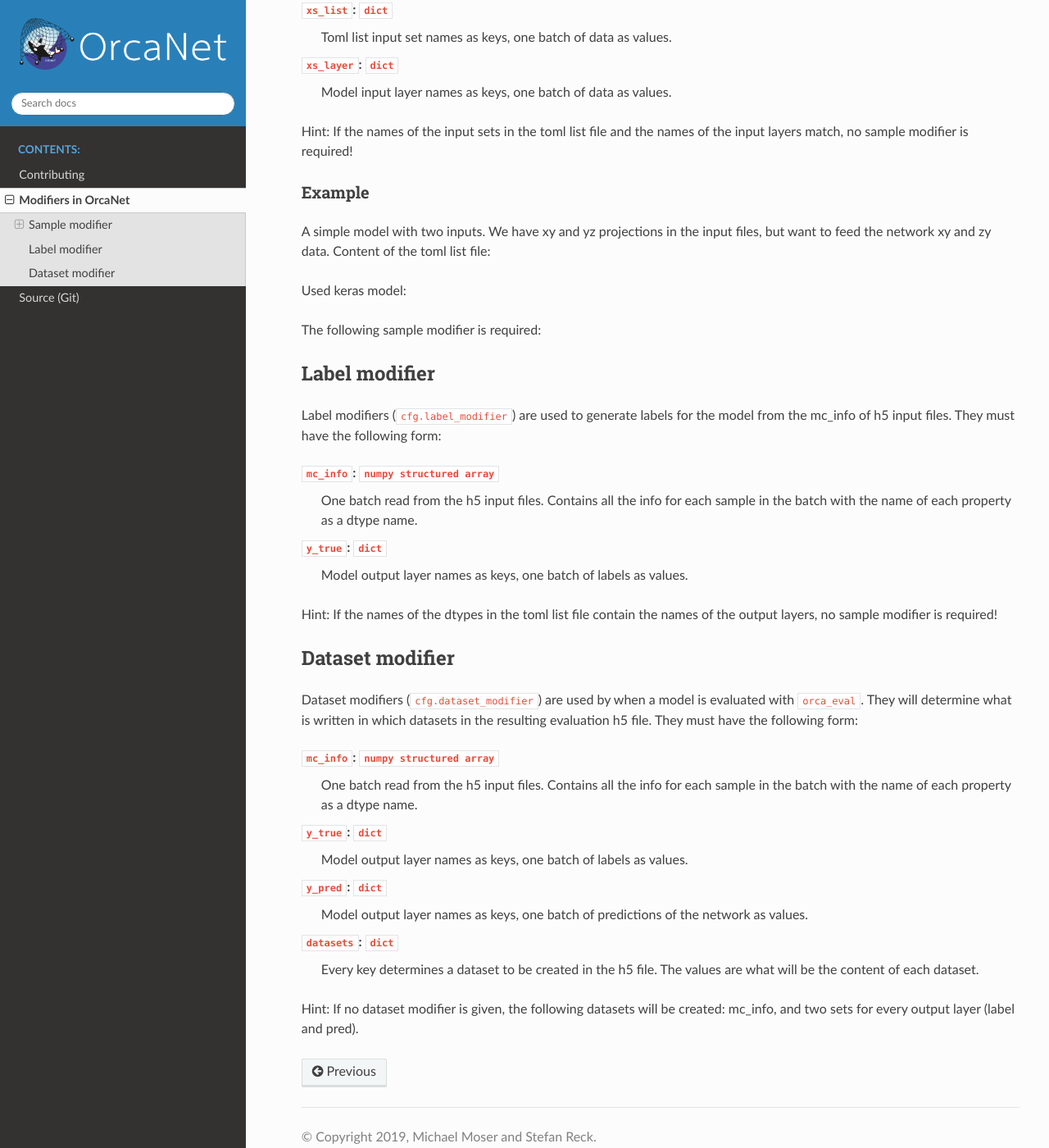
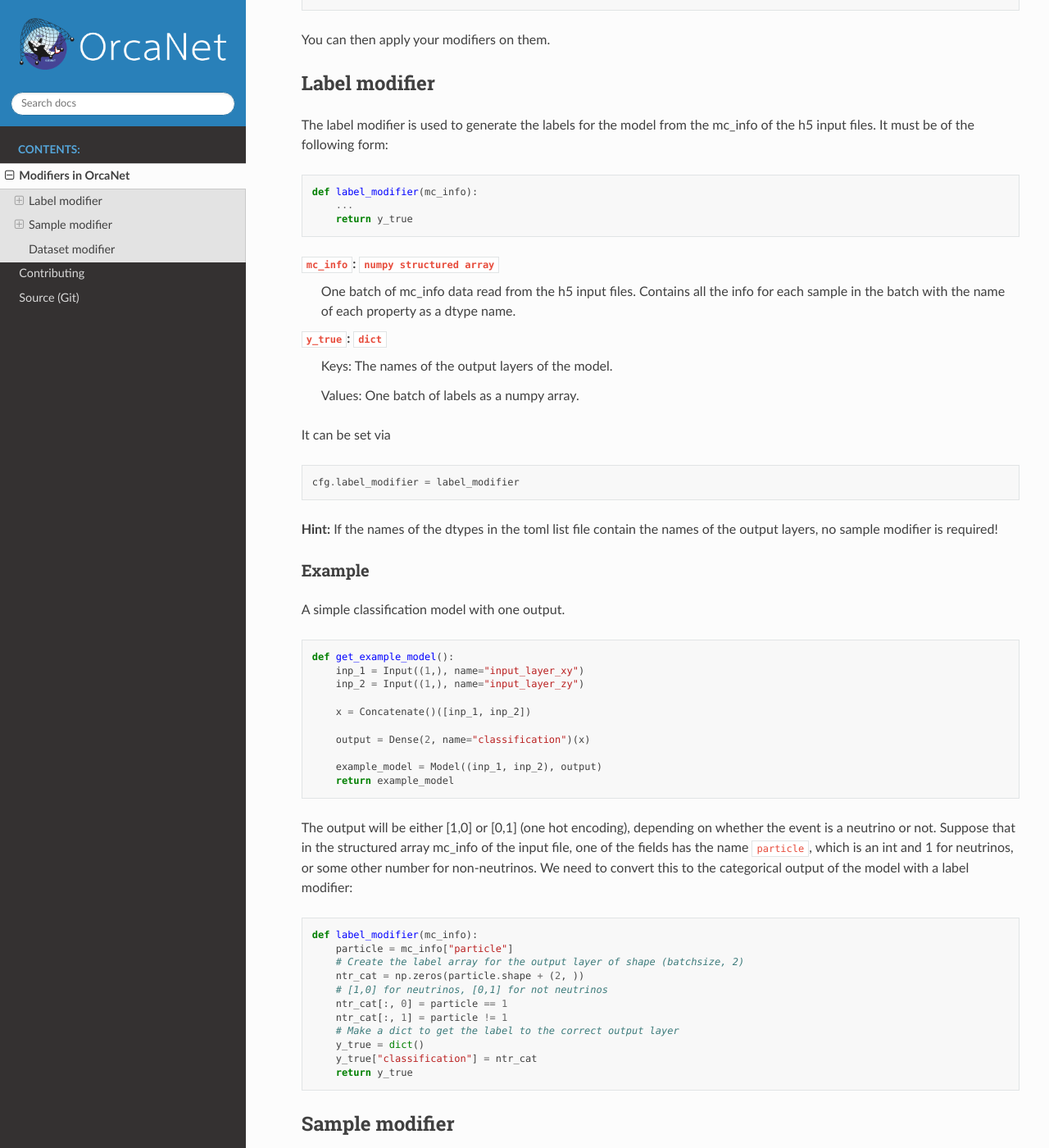
Before and after one commit to KM3NeT/OrcaNet, a Sphinx documentation site: the page built from docs/modifiers.rst, in a window 1280 px wide and 1400 px high, scrolled down 526 px. Shown: the whole window at 82% size. Built offline with Sphinx 7.4.7 and the Read the Docs theme 2.0.0, drawn with Linux system fonts in a browser that asks for light colours; the version number could not be read and is left out; some of the changed text lies outside the part shown.

Commit message:
- Added console entry points - Improved documentation

```diff
--- a/docs/index.rst
+++ b/docs/index.rst
@@ -27,8 +27,8 @@
    :maxdepth: 2
    :caption: Contents:
 
+   modifiers
    CONTRIBUTING
-   modifiers
    Source (Git) <https://git.km3net.de/ml/OrcaNet.git>
 
 
--- a/docs/modifiers.rst
+++ b/docs/modifiers.rst
@@ -1,17 +1,91 @@
 Modifiers in OrcaNet
 ====================
 .. contents:: :local:
+
 Modifiers are used to preprocess data from the input files, before handing them to the network.
-They are functions, and can be applied to both the samples, as well as the labels.
-They required the input and output layers of the network, as well as ever input set in the toml list file to be named.
+They are functions which are applied to both the samples, as well as the labels.
+They require the input and output layers of the network, as well as ever input set in the toml list file to be named.
 This makes it easy to assure that the right data is fed into the right layer of the network, especially if you have multiple inputs or outputs.
+
+Hint: If you have developed a new modifier, it might be smart to test if it actually does what it should with your data.
+If you have loaded your toml list file of input data in the Configuration object, you can get a batch of mc_info data like this:
+
+.. code-block:: python
+
+    xs, mc_info = cfg.get_batch()
+
+You can then apply your modifiers on them.
+
+Label modifier
+--------------
+The label modifier is used to generate the labels for the model from the mc_info of the h5 input files.
+It must be of the following form:
+
+.. code-block:: python
+
+    def label_modifier(mc_info):
+        ...
+        return y_true
+
+``mc_info``: ``numpy structured array``
+    One batch of mc_info data read from the h5 input files.
+    Contains all the info for each sample in the batch with the name of each property as a dtype name.
+``y_true``: ``dict``
+    Keys: The names of the output layers of the model.
+
+    Values: One batch of labels as a numpy array.
+
+It can be set via
+
+.. code-block:: python
+
+    cfg.label_modifier = label_modifier
+
+**Hint:** If the names of the dtypes in the toml list file contain the names of the output layers, no sample modifier is required!
+
+Example
+^^^^^^^
+
+A simple classification model with one output.
+
+.. code-block:: python
+
+    def get_example_model():
+        inp_1 = Input((1,), name="input_layer_xy")
+        inp_2 = Input((1,), name="input_layer_zy")
+
+        x = Concatenate()([inp_1, inp_2])
+
+        output = Dense(2, name="classification")(x)
+
+        example_model = Model((inp_1, inp_2), output)
+        return example_model
+
+The output will be either [1,0] or [0,1] (one hot encoding), depending on whether the event is a neutrino or not.
+Suppose that in the structured array mc_info of the input file, one of the fields has the name ``particle``, which is an int and 1 for neutrinos, or some other number for non-neutrinos.
+We need to convert this to the categorical output of the model with a label modifier:
+
+.. code-block:: python
+
+    def label_modifier(mc_info):
+        particle = mc_info["particle"]
+        # Create the label array for the output layer of shape (batchsize, 2)
+        ntr_cat = np.zeros(particle.shape + (2, ))
+        # [1,0] for neutrinos, [0,1] for not neutrinos
+        ntr_cat[:, 0] = particle == 1
+        ntr_cat[:, 1] = particle != 1
+        # Make a dict to get the label to the correct output layer
+        y_true = dict()
+        y_true["classification"] = ntr_cat
+        return y_true
 
 Sample modifier
 ---------------
-Sample modifiers (``cfg.sample_modifier``) are used to distribute the samples read from the h5 input file to the right input layer in the network.
-They must have the following form:
+The sample modifiers is used to distribute the samples read from the h5 input file to the right input layer in the network.
+It must be of the following form:
 
 .. code-block:: python
+
     def sample_modifier(xs_list):
         ...
         return xs_layer
@@ -21,16 +95,22 @@
 ``xs_layer``: ``dict``
     Model input layer names as keys, one batch of data as values.
 
-Hint: If the names of the input sets in the toml list file and the names of the input layers match, no sample modifier is required!
+It can be set via
+
+.. code-block:: python
+
+    cfg.sample_modifier = sample_modifier
+
+**Hint:** If the names of the input sets in the toml list file and the names of the input layers match, no sample modifier is required!
 
 
 Example
 ^^^^^^^
-A simple model with two inputs.
+Using the example classification model from above.
 We have xy and yz projections in the input files, but want to feed the network xy and zy data.
-Content of the toml list file:
 
-.. code-block:: toml
+Content of the toml list file::
+
     [xy]
     train_files = [
     "data/xy_train.h5",
@@ -49,20 +129,10 @@
     "data/yz_val.h5"
     ]
 
-Used keras model:
-
-.. code-block:: python
-    inp_1 = Input((1,), name="input_layer_xy")
-    inp_2 = Input((1,), name="input_layer_zy")
-
-    x = Concatenate()([inp_1, inp_2])
-    output = Dense(10)(x)
-
-    test_model = Model((inp_1, inp_2), output)
-
 The following sample modifier is required:
 
 .. code-block:: python
+
     def sample_modifier(xs_list):
         xs_layer = dict()
         xs_layer["input_layer_xy"] = xs_list["xy"]
@@ -70,43 +140,38 @@
         xs_layer["input_layer_zy"] = np.swapaxes(yz_data, 1, 2)  # Axis 0 is the batchsize!
         return xs_layer
 
-
-Label modifier
---------------
-Label modifiers (``cfg.label_modifier``) are used to generate labels for the model from the mc_info of h5 input files.
-They must have the following form:
+Dataset modifier
+----------------
+The dataset modifiers is only used when a model is evaluated with ``orca_eval``.
+It will determine what is written in which dataset in the resulting evaluation h5 file.
+It must be of the following form:
 
 .. code-block:: python
-    def label_modifier(mc_info):
-        ...
-        return y_true
 
-``mc_info``: ``numpy structured array``
-    One batch read from the h5 input files. Contains all the info for each sample in the batch with the name of each property as a dtype name.
-``y_true``: ``dict``
-    Model output layer names as keys, one batch of labels as values.
-
-Hint: If the names of the dtypes in the toml list file contain the names of the output layers, no sample modifier is required!
-
-
-Dataset modifier
-----------------
-Dataset modifiers (``cfg.dataset_modifier``) are used by when a model is evaluated with ``orca_eval``.
-They will determine what is written in which datasets in the resulting evaluation h5 file.
-They must have the following form:
-
-.. code-block:: python
     def dataset_modifier(mc_info, y_true, y_pred)
         ...
         return datasets
 
 ``mc_info``: ``numpy structured array``
-    One batch read from the h5 input files. Contains all the info for each sample in the batch with the name of each property as a dtype name.
+    One batch of mc_info data read from the h5 input files.
+    Contains all the info for each sample in the batch with the name of each property as a dtype name.
 ``y_true``: ``dict``
-    Model output layer names as keys, one batch of labels as values.
+    Keys: The names of the output layers of the model.
+
+    Values: One batch of labels as a numpy array.
 ``y_pred``: ``dict``
-    Model output layer names as keys, one batch of predictions of the network as values.
+    Keys: The names of the output layers of the model.
+
+    Values: One batch of predictions from the respective output layer of the model as a numpy array.
 ``datasets``: ``dict``
-    Every key determines a dataset to be created in the h5 file. The values are what will be the content of each dataset.
+    Keys: Names of the datasets which will be created in the resulting h5 evaluation file.
 
-Hint: If no dataset modifier is given, the following datasets will be created: mc_info, and two sets for every output layer (label and pred).
+    Values: The content of the datasets as a numpy array (or structured arrray).
+
+It can be set via
+
+.. code-block:: python
+
+    cfg.dataset_modifier = dataset_modifier
+
+**Hint:** If no dataset modifier is given, the following datasets will be created: mc_info, and two sets for every output layer (label and pred).
--- a/requirements.txt
+++ b/requirements.txt
@@ -13,6 +13,7 @@
 numpydoc
 natsort
 pydocstyle
+pygments
 pytest
 pytest-cov
 pytest-flake8
```
Also changed, not shown: setup.py (+6 -1 lines).
